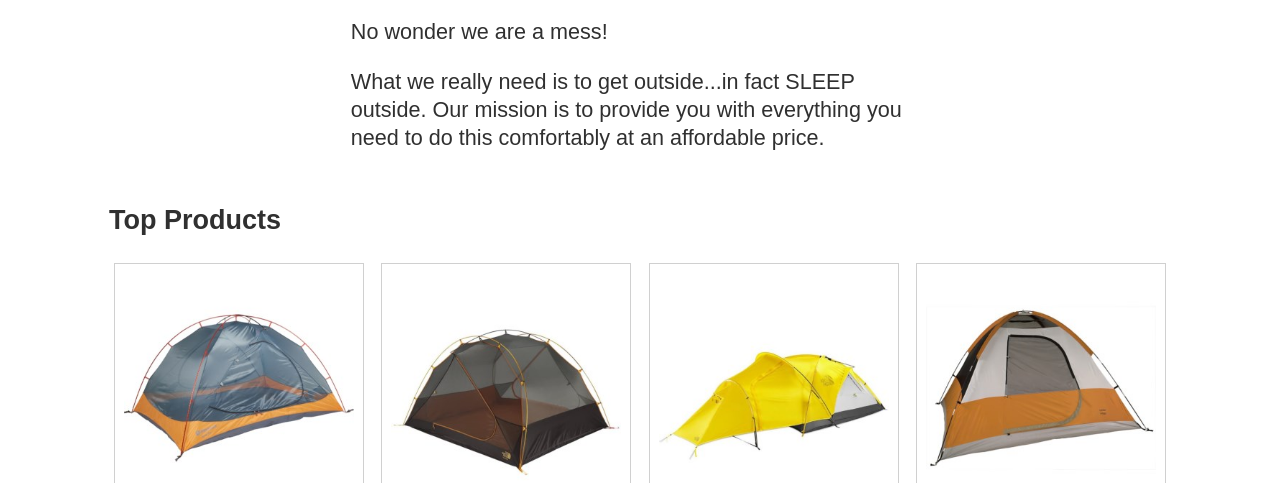
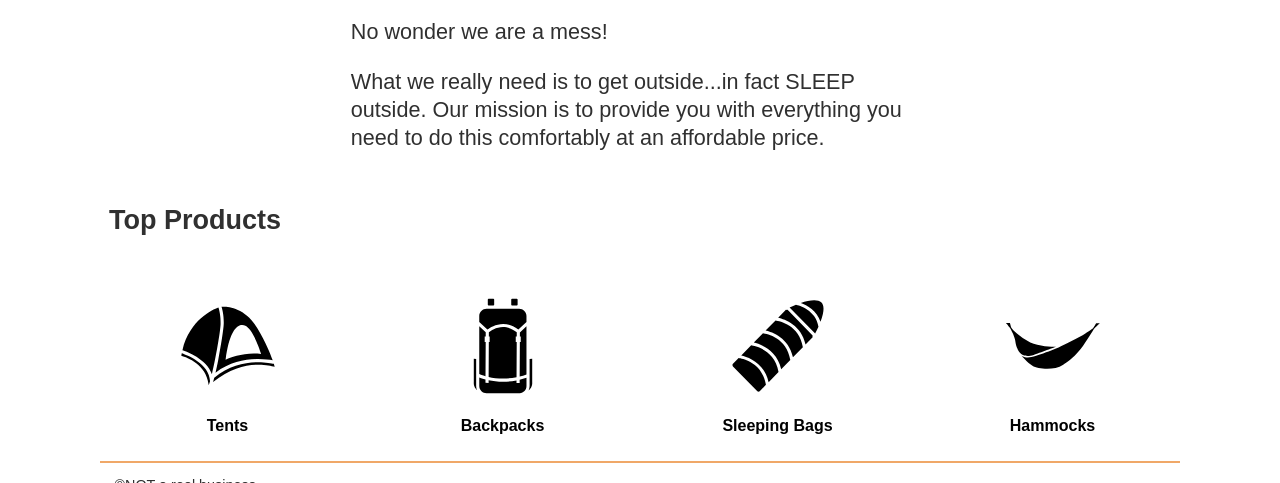
Before and after one commit to angeldavidorozco/WDD330, a website built with Vite: page src/index.html in a window 1280 px wide. Shown: the part 469-952 px from the top of the page. Built offline with nearby package versions, Linux system fonts and the light colour scheme.

Commit message:
Task: Finishes individual activity W3

```diff
--- a/src/css/style.css
+++ b/src/css/style.css
@@ -213,6 +213,32 @@ button {
   background-color: #00000000;
 }
 
+#box-container {
+  display: grid;
+  grid-template-columns: repeat(4, 1fr);
+  gap: 20px;
+}
+
+.box {
+  padding: 10px;
+  text-align: center;
+}
+
+.box p {
+  font-size: 16px;
+  text-align: center;
+  font-weight: bolder;
+}
+
+.box img {
+  width: 100px; /* Adjust as needed */
+  height: auto;
+}
+
+.box a {
+  text-decoration: none;
+  color: #000;
+}
 @media screen and (min-width: 500px) {
   body {
     max-width: 1080px;
--- a/src/index.html
+++ b/src/index.html
@@ -34,6 +34,44 @@
         <h2>Top Products</h2>
         <ul class="product-list"></ul>
       </section>
+      <div id="box-container" class="product-list">
+        <div class="box">
+          <a href="/product-listing/index.html?category=tents">
+            <img
+              src="../images/categories/noun_Tent_3544767.svg"
+              alt="Tent Icon from Noun Project: Mustofa Bayu"
+            />
+            <p class="category-title">Tents</p>
+          </a>
+        </div>
+        <div class="box">
+          <a href="/product-listing/index.html?category=backpacks">
+            <img
+              src="../images/categories/noun_carrier bag_3544771.svg"
+              alt="Sleeping Bag Icon from Noun Project: Mustofa Bayu"
+            />
+            <p class="category-title">Backpacks</p>
+          </a>
+        </div>
+        <div class="box">
+          <a href="/product-listing/index.html?category=sleeping-bags">
+            <img
+              src="../images/categories/noun_Sleeping Bag_3544775.svg"
+              alt="Backpack Icon from Noun Project: Mustofa Bayu"
+            />
+            <p class="category-title">Sleeping Bags</p>
+          </a>
+        </div>
+        <div class="box">
+          <a href="/product-listing/index.html?category=hammocks">
+            <img
+              src="../images/categories/noun_Hammock_791143.svg"
+              alt="Hammock Icon from Noun Project: Paul Richard"
+            />
+            <p class="category-title">Hammocks</p>
+          </a>
+        </div>
+      </div>
     </main>
     <footer id="footer"></footer>
   </body>
--- a/src/js/ProductData.mjs
+++ b/src/js/ProductData.mjs
@@ -1,3 +1,5 @@
+const baseURL = import.meta.env.VITE_SERVER_URL
+
 function convertToJson(res) {
   if (res.ok) {
     return res.json();
@@ -8,13 +10,12 @@ function convertToJson(res) {
 
 export default class ProductData {
   constructor(category) {
-    this.category = category;
-    this.path = `../json/${this.category}.json`;
+
   }
-  getData() {
-    return fetch(this.path)
-      .then(convertToJson)
-      .then((data) => data);
+  async getData(category) {
+    const response = await fetch(baseURL + `products/search/${category}`);
+    const data = await convertToJson(response);
+    return data.Result;
   }
   async findProductById(id) {
     const products = await this.getData();
--- a/src/js/ProductList.mjs
+++ b/src/js/ProductList.mjs
@@ -4,24 +4,39 @@ export default class ProductListing{
     constructor(category, dataSource, listElement) {
         this.category = category;
         this.dataSource = dataSource;
-        this.listElement = document.querySelector(listElement);
+        this.listElement = listElement;
     }
 
     productCardTemplate(product) {
+        let upperCaseTitle;
+
         if (product.Id === "989CG" || product.Id === "880RT"){
             return
         }
-        return `<li class="product-card">
+
+        if (product.Category === 'sleeping-bags'){
+            upperCaseTitle = 'Sleeping Bags';
+        }else{
+            const title = product.Category;
+            upperCaseTitle = title.charAt(0).toUpperCase() + title.slice(1);
+        }
+
+        return `
+        <h2>Top Products ${upperCaseTitle}</h2>
+        <ul class="product-list">
+            <li class="product-card">
                 <a href="product_pages/index.html?product=${product.Id}">
                     <img
-            src=${product.Image}
+                    src=${product.Images.PrimaryMedium}
                     alt=${product.NameWithoutBrand}
                     >
                     <h3 class="card__brand">${product.Brand.Name}</h3>
                     <h2 class="card__name">${product.Name}</h2>
                     <p class="product-card__price">$${product.FinalPrice}</p>
                 </a>
-        </li>`
+            </li>
+        </ul>
+        `
     }
 
     renderList(list){
@@ -29,7 +44,7 @@ export default class ProductListing{
     }
 
     async init() {
-        const list = await this.dataSource.getData();
+        const list = await this.dataSource.getData(this.category);
         this.renderList(list);
     }
 
--- a/src/js/main.js
+++ b/src/js/main.js
@@ -1,9 +1,3 @@
-import ProductData from './ProductData.mjs';
-import ProductListing from './ProductList.mjs';
 import { loadHeaderFooter } from './utils.mjs';
 
-const dataSource = new ProductData('tents');
-const listing = new ProductListing('Tents', dataSource, '.product-list');
-
-listing.init();
 loadHeaderFooter();
--- a/vite.config.js
+++ b/vite.config.js
@@ -10,6 +10,10 @@ export default defineConfig({
         main: resolve(__dirname, 'src/index.html'),
         cart: resolve(__dirname, 'src/cart/index.html'),
         product: resolve(__dirname, 'src/product_pages/index.html'),
+        listing: resolve(
+          __dirname,
+          'src/product_pages/product-listing/index.html',
+        ),
       },
     },
   },
```
Also changed, not shown: src/js/product-listing.js (added, +15 -0 lines), src/product-listing/index.html (added, +26 -0 lines), src/images/categories/noun_Hammock_791143.svg (added), src/images/categories/noun_Sleeping Bag_3544775.svg (added), src/images/categories/noun_Tent_3544767.svg (added), src/images/categories/noun_carrier bag_3544771.svg (added), 1 other file. Lines whose indentation alone changed are shown as unchanged.
